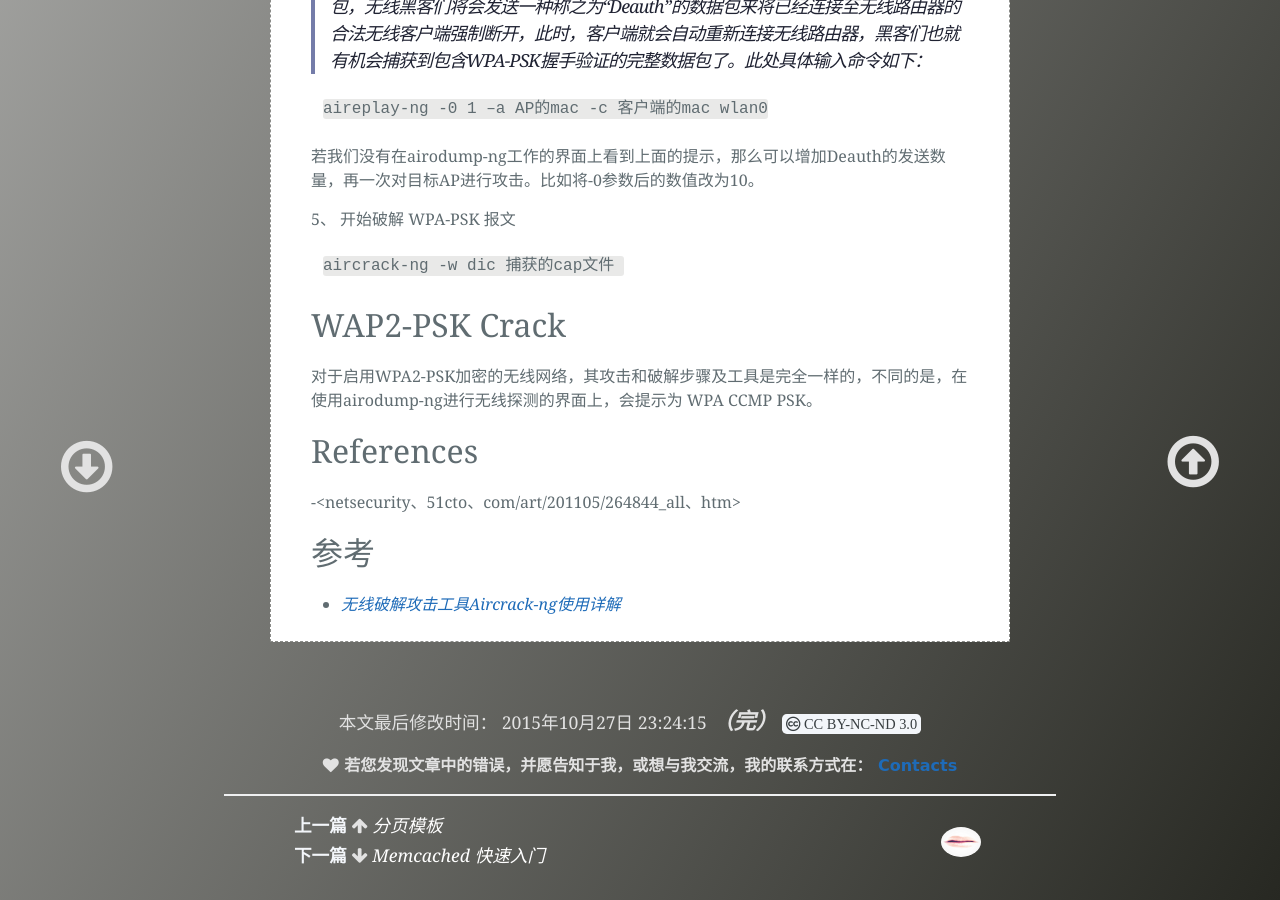
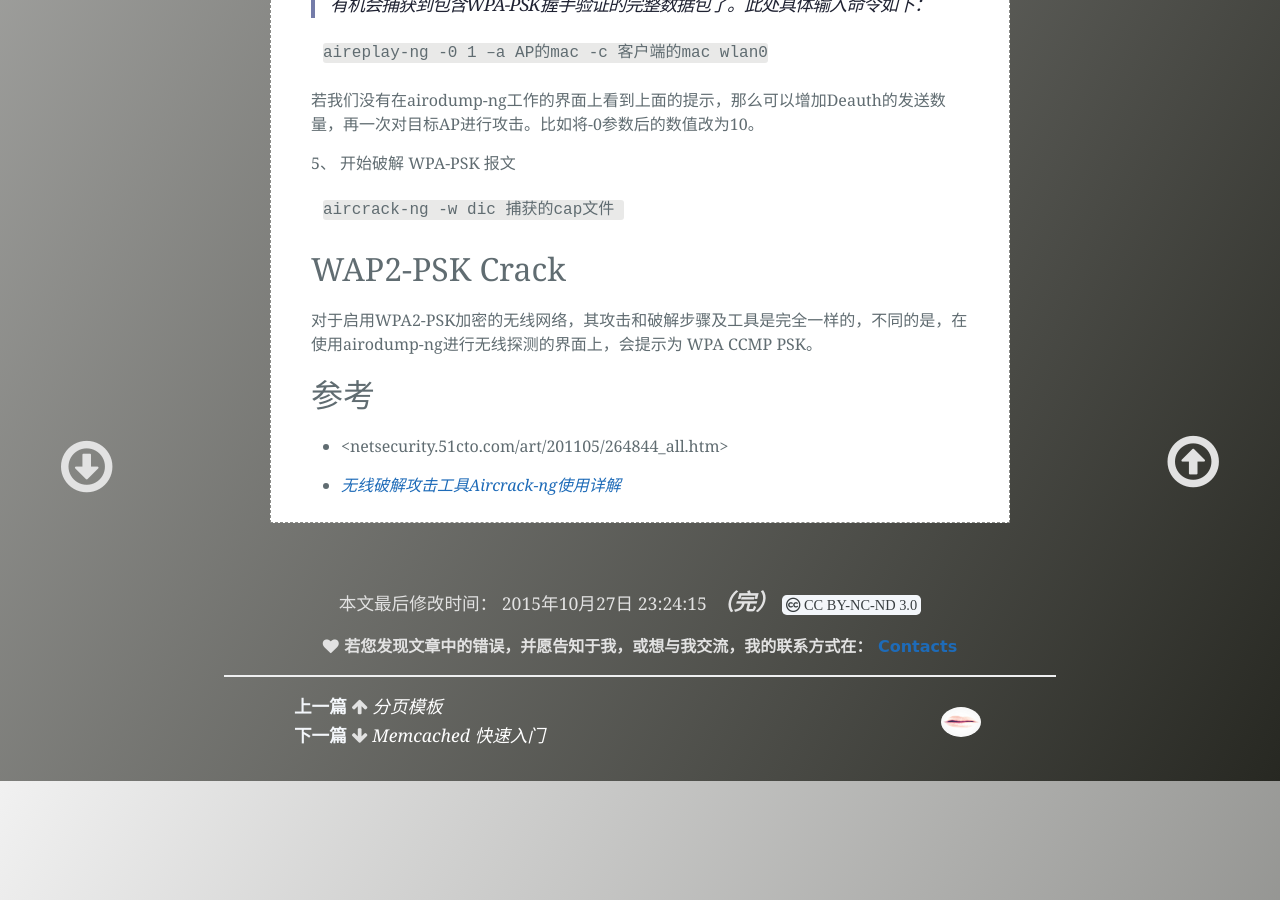
Before and after one commit to light-shadow/ckwongloy.github.io, a Jekyll site: the page built from _posts/2015-10-27-Aircrack-ng-Notes.md, in a window 1280 px wide and 900 px high, scrolled down 2180 px. Built offline with Jekyll 4.4.1, drawn with Linux system fonts in a browser that asks for light colours; Markdown is read by kramdown in place of the engine named in the settings.

Commit message:
normally adding and fixing

```diff
--- a/_includes/post_header.html
+++ b/_includes/post_header.html
@@ -7,7 +7,7 @@
 <header class="post-header" style="text-align:center;font-family:Georgia;">
 <div class="wrapper" style="padding:20px 0 0 0;">
 <div style="background-color:white;border:1px dashed #8A8B88;">
-<h1 class="post-title" >
+<h1 class="post-title" style="margin:0 5px 0 5px;">
 {{ page.title }}
 </h1>
 <p class="post-meta">
--- a/_posts/2015-10-27-Aircrack-ng-Notes.md
+++ b/_posts/2015-10-27-Aircrack-ng-Notes.md
@@ -123,15 +123,9 @@ WAP2-PSK Crack
 
 对于启用WPA2-PSK加密的无线网络，其攻击和破解步骤及工具是完全一样的，不同的是，在使用airodump-ng进行无线探测的界面上，会提示为 WPA CCMP PSK。
 
-
-
-References
--
-
--<netsecurity、51cto、com/art/201105/264844_all、htm>
-
-
 参考
 -
 
+- <netsecurity.51cto.com/art/201105/264844_all.htm>
+
 - [_无线破解攻击工具Aircrack-ng使用详解_](http://blog、csdn、net/ffilman/article/details/5782577)
```
Also changed, not shown: _posts/2014-04-22-Router-Experience.md (+2 -0 lines), _posts/2015-03-25-Touches.md (+2 -0 lines), _posts/2015-07-22-Full-Stack-Developer-Topic.md (+5 -0 lines), _posts/2015-08-08-Raspberry-Pi-Introduction.md (+1 -0 lines).
